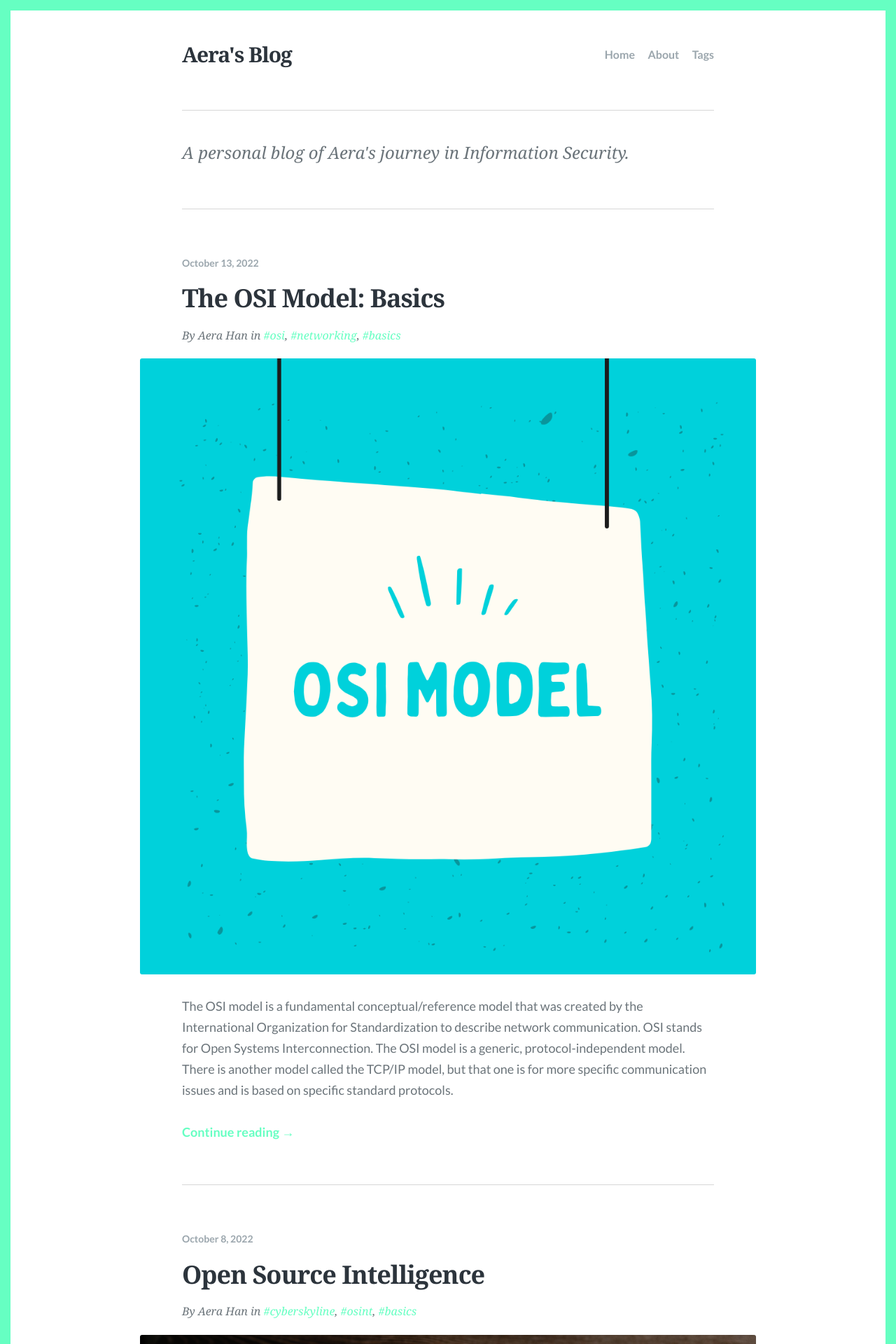
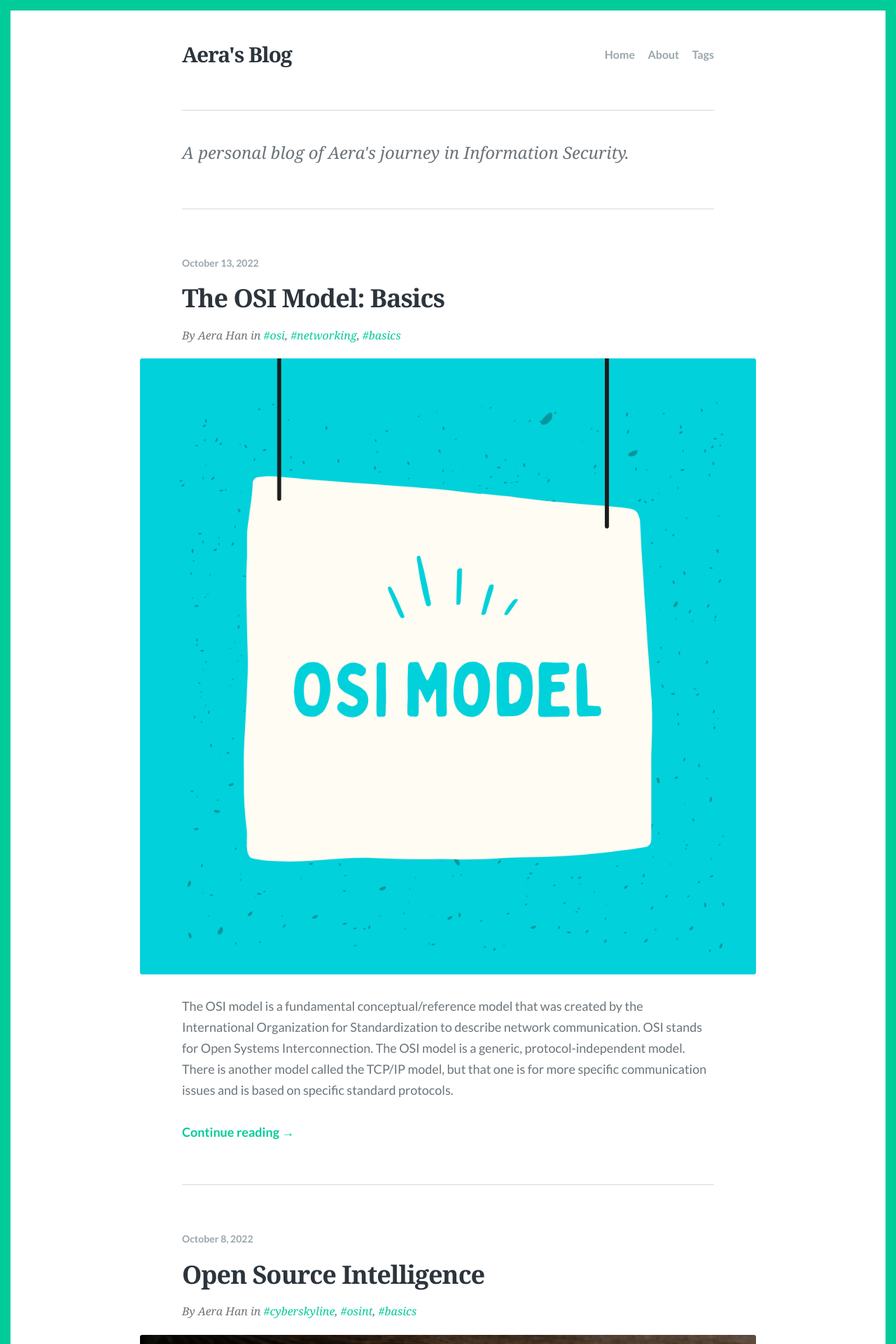
Before and after one commit to JustGoodThemes/Scriptor-Jekyll-Theme, a Jekyll site: the page built from index.html, in a window 1280 px wide. Shown: the top 1920 px of the page at 70% size. Built offline with Jekyll 4.4.1, drawn with Linux system fonts in a browser that asks for light colours; some web fonts are replaced; the list of posts is cut into pages by our own code.

Commit message:
Update _config.yml
update config accent color: prev color: 66ffc2

```diff
--- a/_config.yml
+++ b/_config.yml
@@ -39,7 +39,7 @@ navigation:
 disqus: justgoodthemes
 
 # Colors
-accent_color: '#66ffc2'
+accent_color: '#00cc99'
 
 # Site footer
 footer:
```
